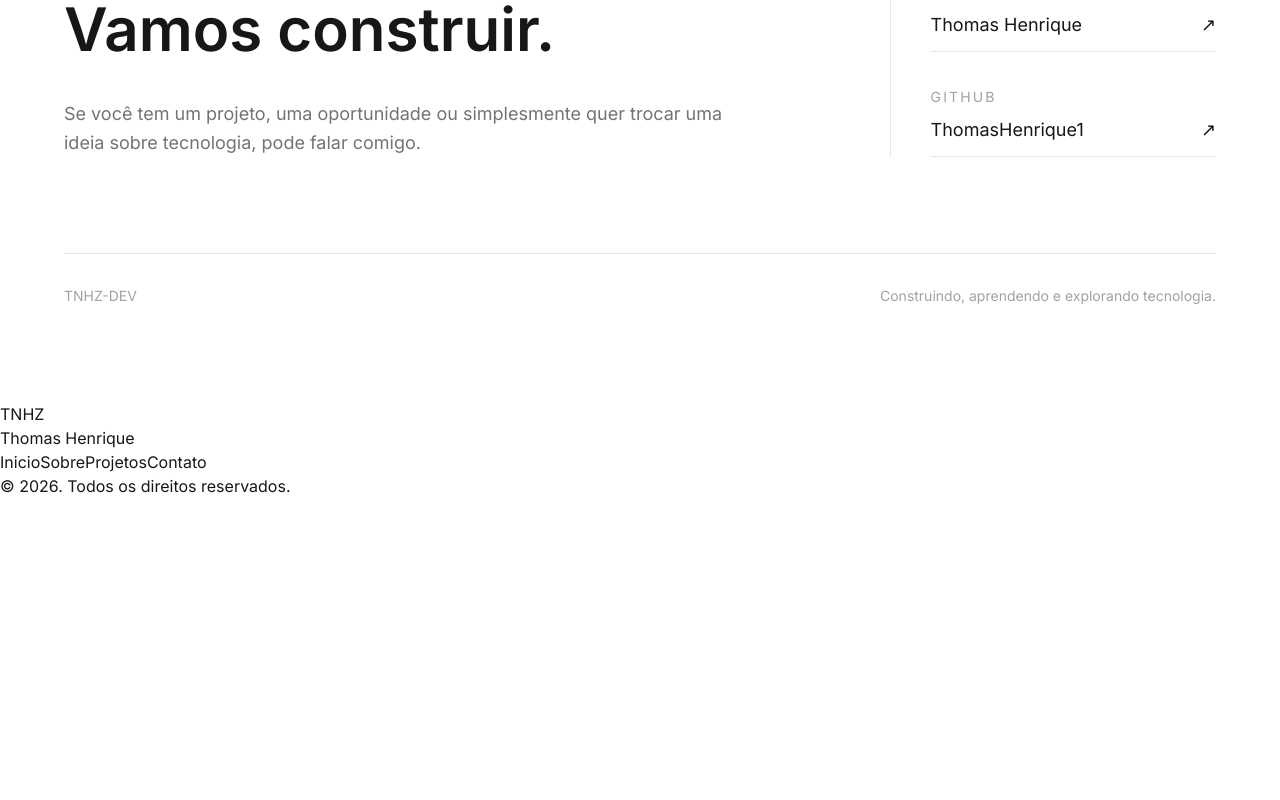
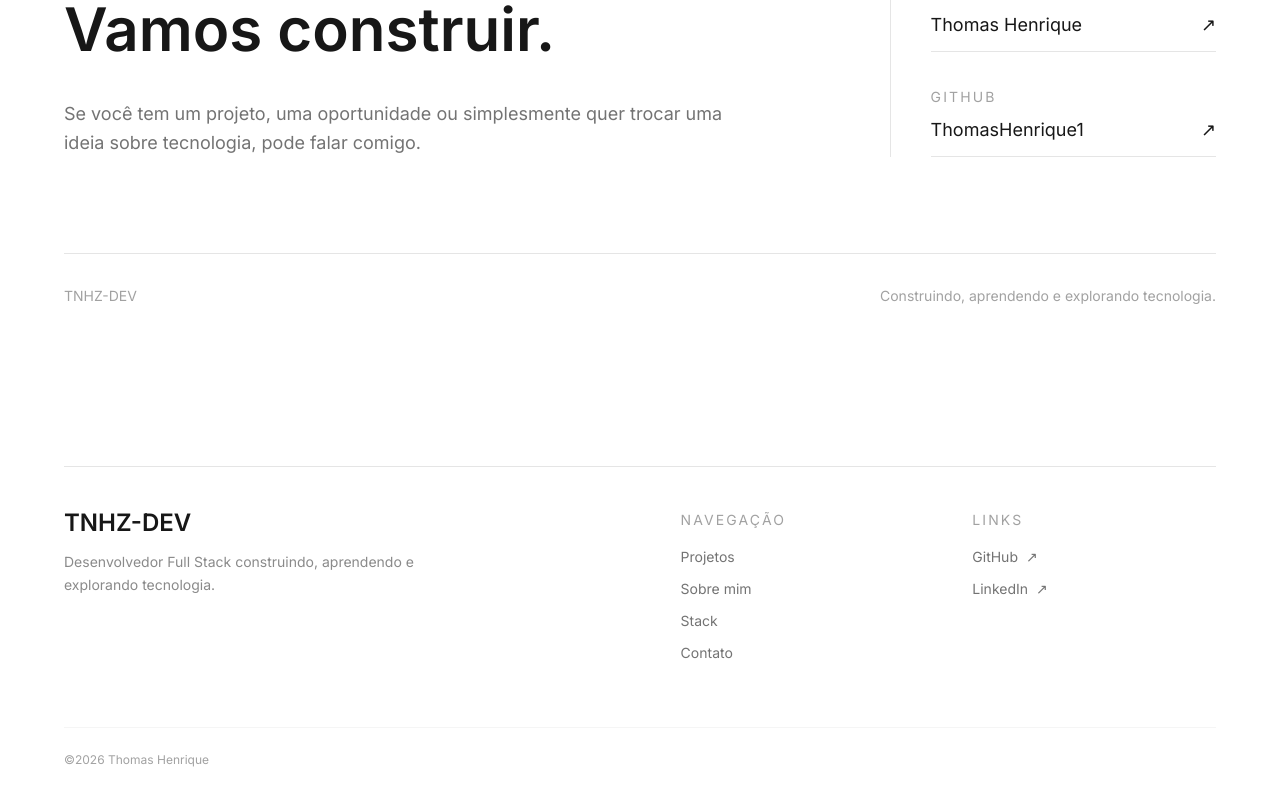
Before and after one commit to ThomasHenrique1/tnhz-dev-v2, a Next.js app: page / in a window 1280 px wide. Shown: the part 3204-4004 px from the top of the page. Before the commit the page ends 3702 px from the top, so only its background shows below. Built offline with nearby package versions, Linux system fonts and the light colour scheme.

Commit message:
style: refine footer layout

```diff
--- a/components/layout/Footer.tsx
+++ b/components/layout/Footer.tsx
@@ -1,30 +1,100 @@
-import Link from "next/link";
-
-import { navigation } from "@/data/navigation";
-import { profile } from "@/data/profile";
-
 export default function Footer() {
   return (
-    <footer>
-      <div>
-        <Link href="/" aria-label="Thomas Henrique - Inicio">
-          TNHZ
-        </Link>
+    <footer className="w-full px-6 pb-8 pt-16 sm:px-10 lg:px-16">
+      <div className="mx-auto max-w-7xl">
+        <div className="border-t border-black/10 pt-10">
+          <div className="grid gap-12 md:grid-cols-[1.4fr_0.6fr_0.6fr]">
+            <div>
+              <span className="text-2xl font-semibold">
+                TNHZ-DEV
+              </span>
 
-        <p>{profile.name}</p>
+              <p className="mt-3 max-w-sm text-sm leading-relaxed opacity-50">
+                Desenvolvedor Full Stack construindo, aprendendo e explorando
+                tecnologia.
+              </p>
+            </div>
+
+            <div>
+              <span className="text-sm uppercase tracking-[0.15em] opacity-40">
+                Navegação
+              </span>
+
+              <nav className="mt-4 flex flex-col gap-3">
+                <a
+                  href="#projetos"
+                  className="w-fit text-sm opacity-60 transition-opacity duration-300 hover:opacity-100"
+                >
+                  Projetos
+                </a>
+
+                <a
+                  href="#sobre"
+                  className="w-fit text-sm opacity-60 transition-opacity duration-300 hover:opacity-100"
+                >
+                  Sobre mim
+                </a>
+
+                <a
+                  href="#stack"
+                  className="w-fit text-sm opacity-60 transition-opacity duration-300 hover:opacity-100"
+                >
+                  Stack
+                </a>
+
+                <a
+                  href="#contato"
+                  className="w-fit text-sm opacity-60 transition-opacity duration-300 hover:opacity-100"
+                >
+                  Contato
+                </a>
+              </nav>
+            </div>
+
+            <div>
+              <span className="text-sm uppercase tracking-[0.15em] opacity-40">
+                Links
+              </span>
+
+              <nav className="mt-4 flex flex-col gap-3">
+                <a
+                  href="https://github.com/ThomasHenrique1"
+                  target="_blank"
+                  rel="noopener noreferrer"
+                  className="group flex w-fit items-center gap-2 text-sm opacity-60 transition-opacity duration-300 hover:opacity-100"
+                >
+                  GitHub
+                  <span
+                    className="transition-transform duration-300 group-hover:translate-x-1"
+                    aria-hidden="true"
+                  >
+                    ↗
+                  </span>
+                </a>
+
+                <a
+                  href="https://www.linkedin.com/in/thomas-henrique12/"
+                  target="_blank"
+                  rel="noopener noreferrer"
+                  className="group flex w-fit items-center gap-2 text-sm opacity-60 transition-opacity duration-300 hover:opacity-100"
+                >
+                  LinkedIn
+                  <span
+                    className="transition-transform duration-300 group-hover:translate-x-1"
+                    aria-hidden="true"
+                  >
+                    ↗
+                  </span>
+                </a>
+              </nav>
+            </div>
+          </div>
+
+          <div className="mt-16 flex flex-col gap-3 border-t border-black/10 pt-6 text-xs opacity-40 sm:flex-row sm:items-center sm:justify-between">
+            <span>©{new Date().getFullYear()} Thomas Henrique</span>
+          </div>
+        </div>
       </div>
-
-      <nav aria-label="Navegacao do rodape">
-        {navigation.map((item) => (
-          <Link key={item.href} href={item.href}>
-            {item.label}
-          </Link>
-        ))}
-      </nav>
-
-      <p>
-        © {new Date().getFullYear()}. Todos os direitos reservados.
-      </p>
     </footer>
   );
 }
```
